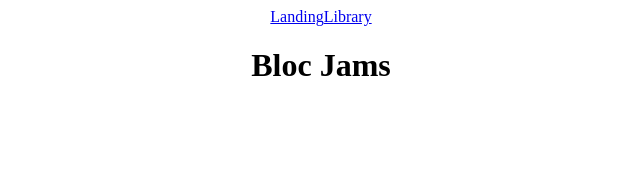
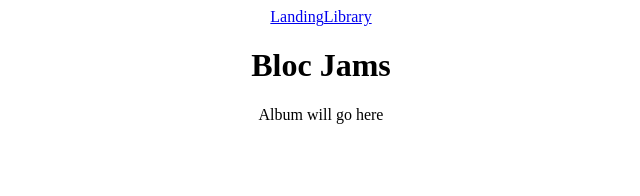
Before and after one commit to sheenaann/bloc-jams-react, a React (Create React App) app: page /album in a window 1280 px wide. Shown: the top 196 px of the page, without its empty margins (319-959 px from the left). Built offline with nearby package versions, Linux system fonts and the light colour scheme.

Commit message:
Add album route

```diff
--- a/src/App.js
+++ b/src/App.js
@@ -3,6 +3,7 @@ import { Route, Link } from 'react-router-dom';
 import './App.css';
 import Landing from './components/Landing';
 import Library from './components/Library';
+import Album from './components/Album';
 
 class App extends Component {
   render() {
@@ -18,6 +19,7 @@ class App extends Component {
         <main>
         <Route exact path="/" component={Landing} />
         <Route path="/library" component={Library} />
+        <Route path="/album" component={Album} />
         </main>
       </div>
     );
--- /dev/null
+++ b/src/components/Album.js
@@ -0,0 +1,9 @@
+import React from 'react';
+
+const Album = () => (
+  <section className="album">
+    Album will go here
+  </section>
+);
+
+export default Album;
```
